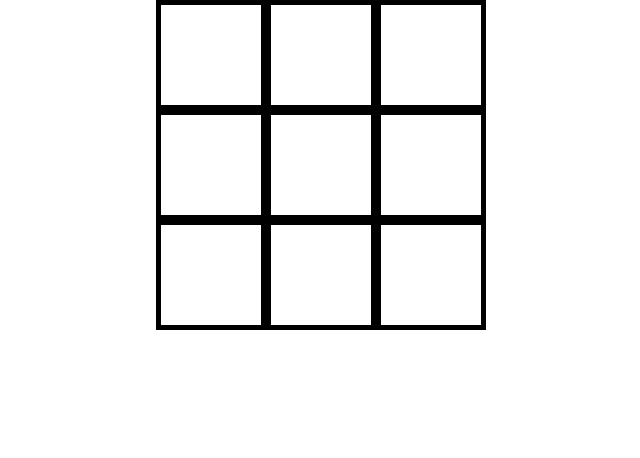
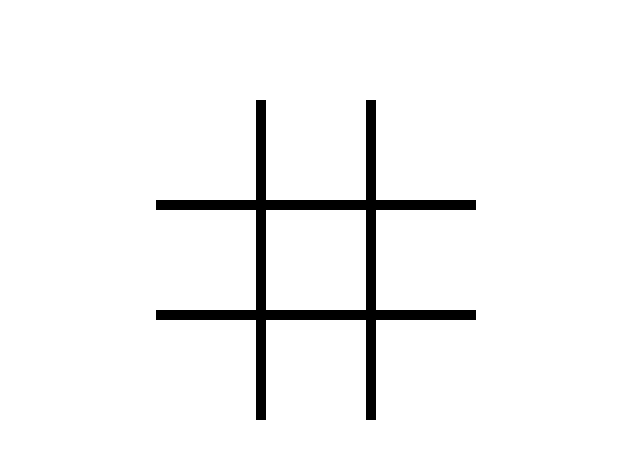
Before and after one commit to mczaj224798/programownie-dyn-stron-www, a plain HTML site: page zad1.html in a window 1280 px wide. Shown: the whole page, without its empty margins (319-959 px from the left). Drawn offline with Linux system fonts and the light colour scheme.

Commit message:
name change

```diff
--- a/zad1.html
+++ b/zad1.html
@@ -4,64 +4,45 @@
 <style>
     html,body{margin:0;padding:0;}
     body{background-color: white;}
-    .row{position: relative; width:330px; height:315px; margin: auto;}
+    .row{position: relative; width:330px; height:315px; margin-top: 30;padding-top: 100px; margin: auto;}
     .frame{width:100px; height: 100px;margin: auto;float:left;color:white; border: 5px solid black;}
+    .top{border-top: white}
+    .bot{border-bottom: white}
+    .left{border-left: white}
+    .right{border-right: white}
     .frame:hover{color:black; text-align: center;padding:auto; margin:auto; font-size: 80px;}
 
 </style>
 
 <div class="row">
-    <div class="frame">
+    <div class="frame top left">
+        X
+    </div>
+    <div class="frame top">
+        X
+    </div>
+    <div class="frame top right">
+        X
+    </div>
+    <div class="frame left">
         X
     </div>
     <div class="frame">
         X
     </div>
-    <div class="frame">
+    <div class="frame right">
         X
     </div>
-    <div class="frame">
+    <div class="frame bot left">
         X
     </div>
-    <div class="frame">
+    <div class="frame bot">
         X
     </div>
-    <div class="frame">
-        X
-    </div>
-    <div class="frame">
-        X
-    </div>
-    <div class="frame">
-        X
-    </div>
-    <div class="frame">
+    <div class="frame bot right">
         X
     </div>
 </div>
-<!-- <div class="row">
-    <div class="frame">
-        X
-    </div>
-    <div class="frame">
-        X
-    </div>
-    <div class="frame">
-        X
-    </div>
-</div> -->
-
-<!-- <div class="row">
-    <div class="frame">
-        X
-    </div>
-    <div class="frame">
-        X
-    </div>
-    <div class="frame">
-        X
-    </div>
-</div> -->
 
 </body>
 </html>
```
Also changed, not shown: index.html (added, +67 -0 lines).
